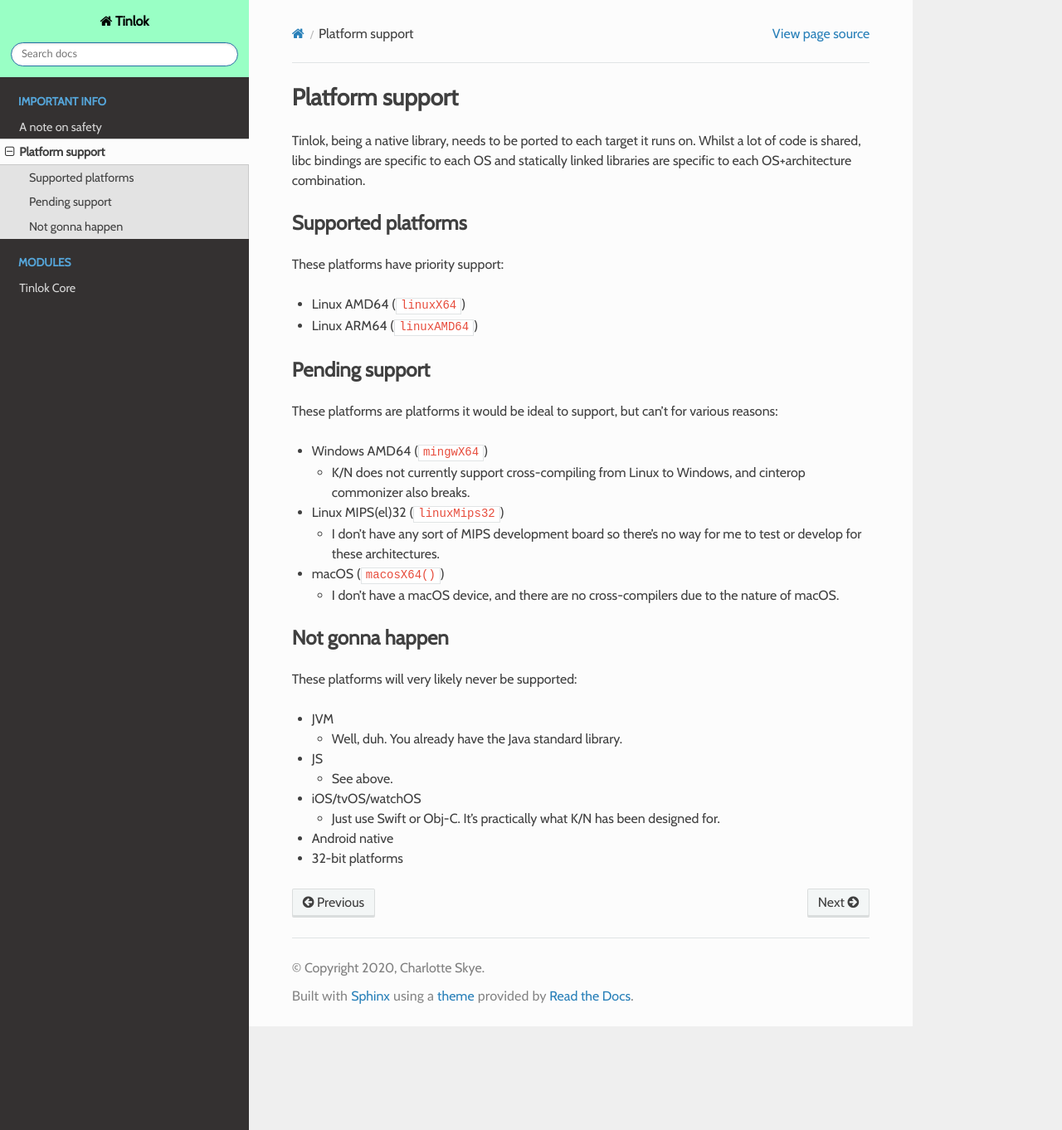
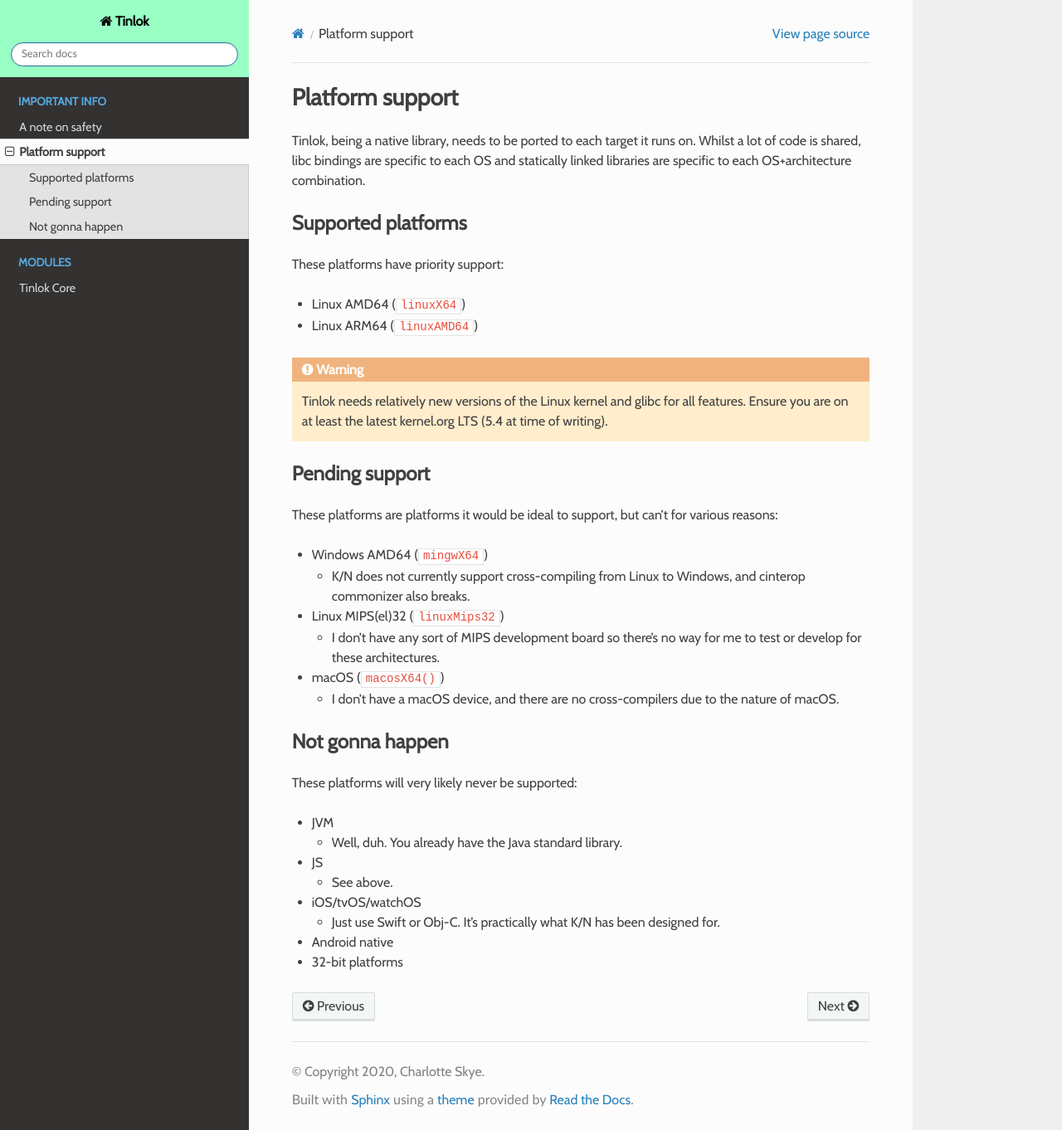
Before and after one commit to Fuyukai/Tinlok, a Sphinx documentation site: the page built from docs/note-platforms.rst, in a window 1280 px wide and 1362 px high. Shown: the whole window at 83% size. Built offline with Sphinx 7.4.7 and the Read the Docs theme 2.0.0, drawn with Linux system fonts in a browser that asks for light colours; some web fonts are replaced.

Commit message:
Add note about Linux support.

```diff
--- a/docs/note-platforms.rst
+++ b/docs/note-platforms.rst
@@ -16,6 +16,10 @@
 
 * Linux ARM64 (``linuxAMD64``)
 
+.. warning::
+
+    Tinlok needs relatively new versions of the Linux kernel and glibc for all features. Ensure
+    you are on at least the latest kernel.org LTS (5.4 at time of writing).
 
 Pending support
 ---------------
```
